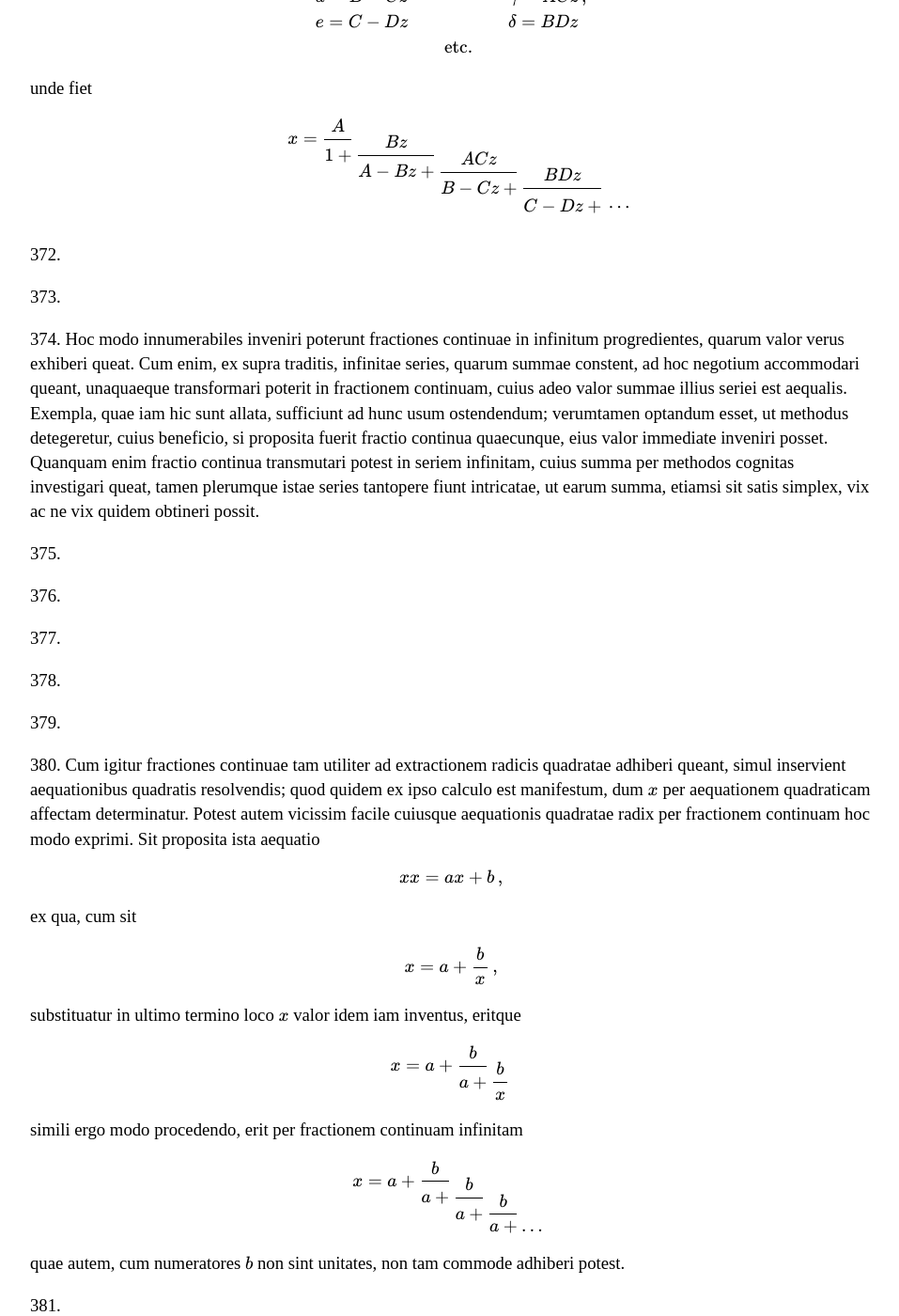
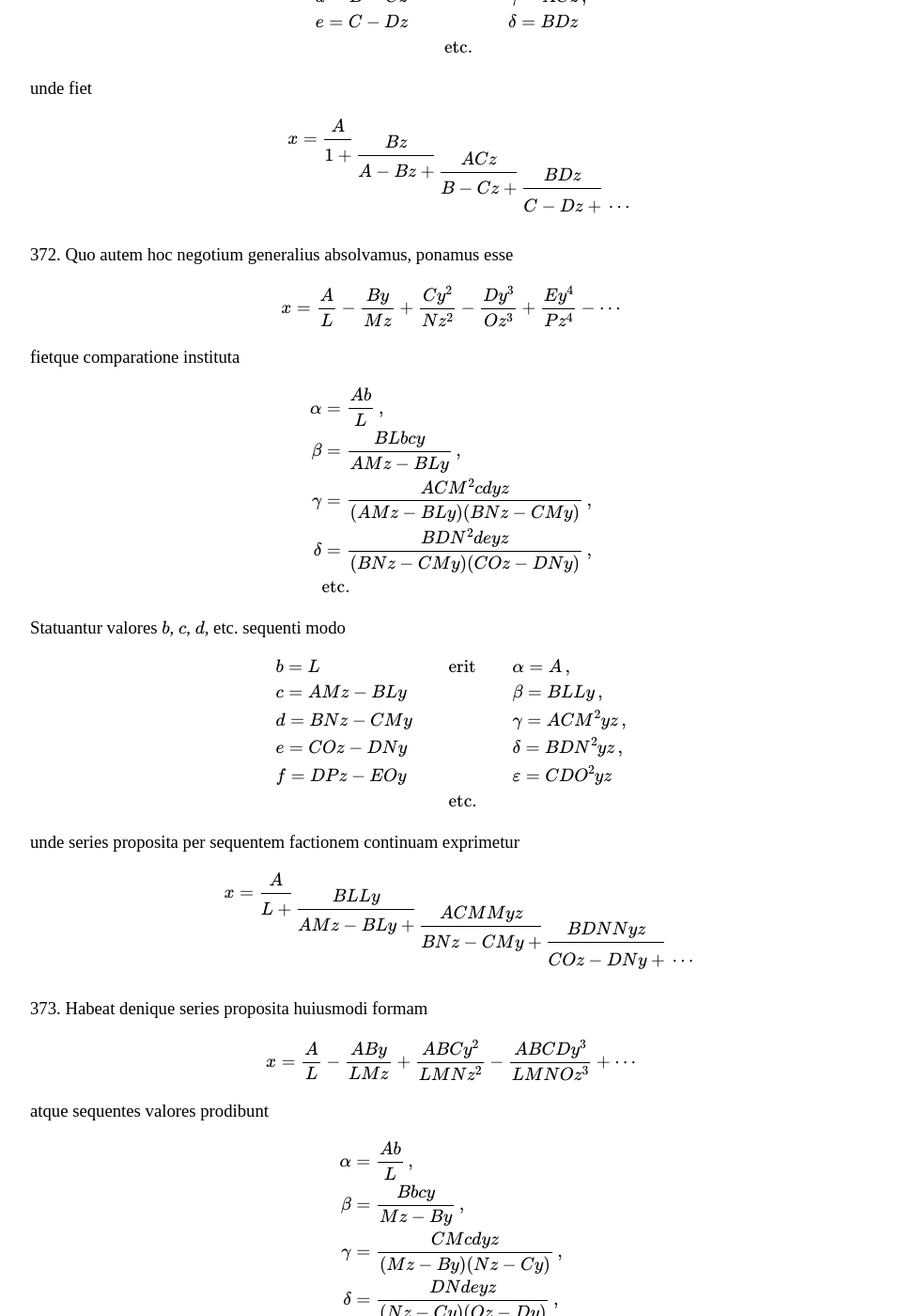
Before and after one commit to ttdoucet/ttdoucet.github.io, a Jekyll site: the page built from euler/e101.html, in a window 1280 px wide and 1400 px high, scrolled down 13233 px. Shown: the whole window at 94% size, without its empty margins (160-1117 px from the left). Built offline with Jekyll 4.4.1, drawn with Linux system fonts in a browser that asks for light colours; formulas are drawn with MathJax 3; some of the changed text lies outside the part shown.

Commit message:
Continued fractions: two more sections.

```diff
--- a/euler/e101.html
+++ b/euler/e101.html
@@ -712,8 +712,81 @@ x = {\cofrac {A} {1} {\cofrac {Bz} {A-Bz} {\cofrac {ACz} {B-Cz}  {\cofrac {BDz}
 \end{equation}
 
 <p>372.
+Quo autem hoc negotium generalius absolvamus, ponamus esse
+
+\begin{equation}
+x = {A\over L} - {By\over Mz} + {Cy^2\over Nz^2} - {Dy^3\over Oz^3} + {Ey^4\over Pz^4} - \cdots
+\end{equation}
+
+fietque comparatione instituta
+
+\begin{aligned}
+\alpha &= {Ab\over L} \,,\cr
+\beta &= {BLbcy \over AMz - BLy} \,,\cr
+\gamma &= {ACM^2cdyz \over (AMz-BLy)(BNz-CMy) } \,,\cr
+\delta &= {BDN^2deyz \over (BNz-CMy)(COz-DNy) } \,,\cr
+&\hbox{etc.}\cr
+\end{aligned}
+
+Statuantur valores \(b\), \(c\), \(d\), etc. sequenti modo
+
+\begin{array}{lll}
+\displaystyle{b = L} & \quad\hbox{erit}\quad & \displaystyle{\alpha = A} \,,\cr
+\displaystyle{c = AMz-BLy} & & \displaystyle{\beta = BLLy} \,,\cr
+\displaystyle{d = BNz-CMy} & & \displaystyle{\gamma = ACM^2yz} \,,\cr
+\displaystyle{e = COz-DNy} & & \displaystyle{\delta = BDN^2yz} \,,\cr
+\displaystyle{f = DPz-EOy} & & \displaystyle{\varepsilon = CDO^2yz} \cr
+&\quad\hbox{etc.} \cr
+\end{array}
+
+unde series proposita per sequentem factionem continuam exprimetur
+
+\begin{equation}
+x = {\cofrac {A} {L} {\cofrac {BLLy} {AMz-BLy} {\cofrac {ACMMyz} {BNz-CMy}  {\cofrac {BDNNyz} {COz-DNy} \tailfrac}}}}
+\end{equation}
 
 <p>373.
+Habeat denique series proposita huiusmodi formam
+
+\begin{equation}
+x = {A\over L} - {ABy\over LMz} + {ABCy^2\over LMNz^2} - {ABCDy^3\over LMNOz^3} + \cdots
+\end{equation}
+
+atque sequentes valores prodibunt
+
+\begin{aligned}
+\alpha &= {Ab\over L} \,,\cr
+\beta &= {Bbcy \over Mz - By} \,,\cr
+\gamma &= {CMcdyz \over (Mz-By)(Nz-Cy) } \,,\cr
+\delta &= {DNdeyz \over (Nz-Cy)(Oz-Dy) } \,,\cr
+\varepsilon &= {EOefyz \over (Oz-Dy)(Pz-Ey) } \,,\cr
+&\hbox{etc.}\cr
+\end{aligned}
+
+Ad valores ergo integros inveniendos fiat
+
+\begin{array}{lll}
+\displaystyle{b = Lz} & \quad\hbox{erit}\quad & \displaystyle{\alpha = Az} \,,\cr
+\displaystyle{c = Mz-By} & & \displaystyle{\beta = BLyz} \,,\cr
+\displaystyle{d = Nz-Cy} & & \displaystyle{\gamma = CMyz} \,,\cr
+\displaystyle{e = Oz-Dy} & & \displaystyle{\delta = DNyz} \,,\cr
+\displaystyle{f = Pz-Ey} & & \displaystyle{\varepsilon = EOyz} \cr
+&\quad\hbox{etc.} \cr
+\end{array}
+
+unde valor seriei propositae ita exprimaur, ut sit
+
+\begin{equation}
+x = {\cofrac {Az} {Lz} {\cofrac {BLyz} {Mz-By} {\cofrac {CMyz} {Nz-Cy}  {\cofrac {DNyz} {Oz-Dy} \tailfrac}}}}
+\end{equation}
+
+
+vel, ut lex progressionis statim a principio fia manifesta, erit
+
+\begin{equation}
+{Az\over z} - Ay = Lz - Ay + \cofrac {BLyz} {Mz-By} {\cofrac {CMyz} {Nz-Cy}  {\cofrac {DNyz} {Oz-Dy} \tailfrac}}
+\end{equation}
+
 
 <p>374.
 Hoc modo innumerabiles inveniri poterunt fractiones continuae in
```
